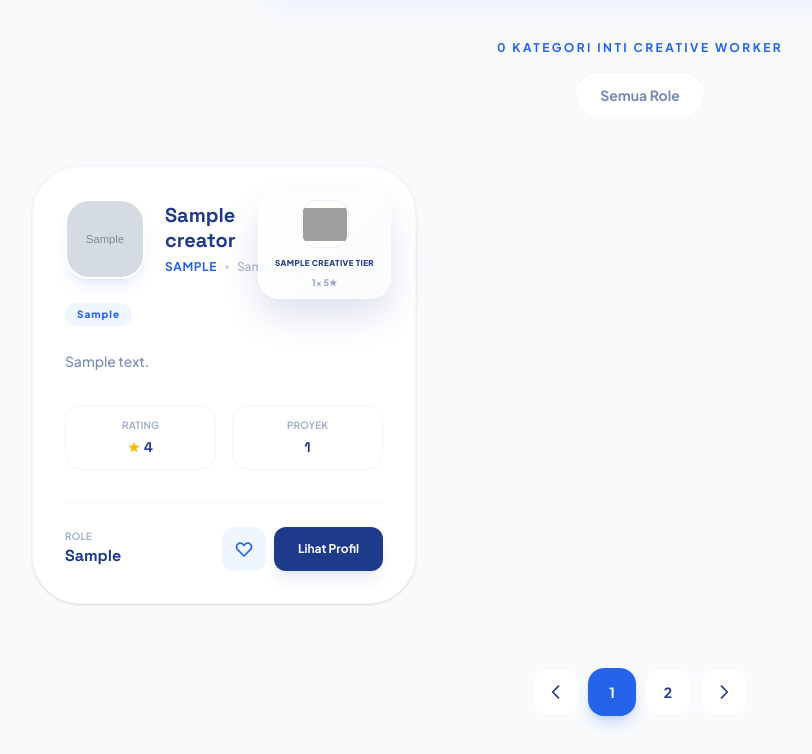
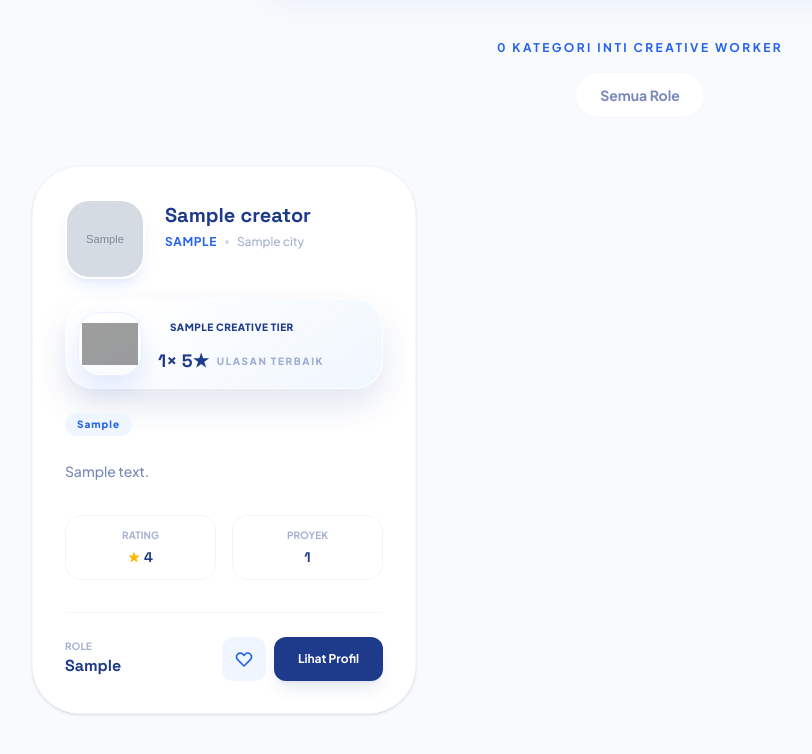
Before and after one commit to ollafadillah/Laravel-Konekin, a Laravel app: template resources/views/creators/index.blade.php in a window 1280 px wide. Shown: the part 348-1102 px from the top of the page, without its empty margins (0-812 px from the left). Run offline with Laravel 12, Linux system fonts and the light colour scheme; the template is opened without the code that fills it: most values are stand-ins (such as "Sample title", 1, 10 or a date in 2020); grey boxes marked "Sample" are stand-in pictures; data that the repository does not hold is empty; style sheets or scripts are compiled from the project's sources; parts of the project's set-up code (start-up, migrations or seed data) failed here and were passed over; some libraries are stand-ins or nearby versions; grey boxes are pictures that could not be loaded.

Commit message:
about us design

```diff
--- a/app/Models/User.php
+++ b/app/Models/User.php
@@ -127,21 +127,21 @@ class User extends Authenticatable implements JWTSubject  // implements JWTSubje
         if ($fiveStarCount >= 20) {
             return [
                 'name' => 'Expert',
-                'badge' => asset('images/badges/star-red.jpg'),
+                'badge' => asset('images/assets/red%20star.png'),
                 'color' => 'text-rose-600',
                 'bg' => 'bg-rose-50',
             ];
         } elseif ($fiveStarCount >= 10) {
             return [
                 'name' => 'Intermediate',
-                'badge' => asset('images/badges/star-blue.jpg'),
+                'badge' => asset('images/assets/blue%20star.jpg'),
                 'color' => 'text-blue-600',
                 'bg' => 'bg-blue-50',
             ];
         } elseif ($fiveStarCount >= 1) {
             return [
                 'name' => 'Beginner',
-                'badge' => asset('images/badges/star-yellow.jpg'),
+                'badge' => asset('images/assets/yellow%20stars.jpg'),
                 'color' => 'text-amber-600',
                 'bg' => 'bg-amber-50',
             ];
--- a/resources/views/creators/index.blade.php
+++ b/resources/views/creators/index.blade.php
@@ -27,18 +27,31 @@
             border: 1px solid rgba(255, 255, 255, 0.3);
         }
         .creative-tier-chip {
-            background: linear-gradient(135deg, rgba(255,255,255,0.96), rgba(248,250,252,0.86));
-            box-shadow: 0 18px 35px rgba(30, 58, 138, 0.14);
+            width: 100%;
+            background:
+                radial-gradient(circle at 22% 12%, rgba(255,255,255,0.92), transparent 34%),
+                linear-gradient(145deg, rgba(255,255,255,0.96), rgba(239,246,255,0.9));
+            box-shadow: 0 16px 32px rgba(30, 58, 138, 0.12);
         }
-        .creative-tier-chip img {
+        .creative-tier-chip .tier-art {
+            background: linear-gradient(145deg, #FFFFFF, #F8FAFC);
+            box-shadow: inset 0 0 0 1px rgba(37,99,235,0.08), 0 12px 24px rgba(37,99,235,0.12);
+        }
+        .creative-tier-chip .tier-art img {
             mix-blend-mode: multiply;
         }
         .creative-tier-chip.is-expert {
-            background: linear-gradient(135deg, #0F172A, #1E3A8A);
-            box-shadow: 0 18px 35px rgba(244, 63, 94, 0.18);
+            background:
+                radial-gradient(circle at 25% 10%, rgba(255,255,255,0.18), transparent 34%),
+                linear-gradient(145deg, #0F172A, #1E3A8A 70%, #BE123C);
+            box-shadow: 0 16px 32px rgba(244, 63, 94, 0.18);
         }
-        .creative-tier-chip.is-expert img {
-            mix-blend-mode: normal;
+        .creative-tier-chip.is-expert .tier-art {
+            background: linear-gradient(145deg, rgba(15,23,42,0.9), rgba(30,58,138,0.82));
+            box-shadow: inset 0 0 0 1px rgba(255,255,255,0.12), 0 12px 24px rgba(15,23,42,0.3);
+        }
+        .creative-tier-chip.is-expert .tier-art img {
+            mix-blend-mode: screen;
         }
     </style>
 </head>
@@ -125,31 +138,36 @@
                     {!! $borderDecor !!}
                     <div class="relative z-10 flex flex-col h-full">
                         <!-- Profile Header -->
-                        <div class="flex items-start gap-5 mb-6 relative">
+                        <div class="flex items-start gap-5 mb-5 relative">
                             <div class="w-20 h-20 rounded-[1.5rem] overflow-hidden shrink-0 border-2 border-white shadow-lg shadow-[#2563EB]/10 group-hover:scale-105 transition-transform">
                                 <img src="{{ $creator->profile_photo ?? 'https://ui-avatars.com/api/?name='.urlencode($creator->name).'&background=2563EB&color=fff' }}" alt="{{ $creator->name }}" class="w-full h-full object-cover">
                             </div>
-                            <div class="flex-grow pt-1">
-                                <h3 class="text-xl font-display font-bold text-[#1E3A8A] leading-tight group-hover:text-[#2563EB] transition-colors pr-24">{{ $creator->name }}</h3>
+                            <div class="flex-grow pt-1 min-w-0">
+                                <h3 class="text-xl font-display font-bold text-[#1E3A8A] leading-tight group-hover:text-[#2563EB] transition-colors">{{ $creator->name }}</h3>
                                 <div class="flex flex-wrap items-center gap-2 mt-1.5">
                                     <span class="text-xs font-bold text-[#2563EB] uppercase tracking-wider">{{ $creator->display_creative_category ?? 'Creative Worker' }}</span>
                                     <span class="w-1 h-1 bg-[#1E3A8A]/20 rounded-full"></span>
                                     <span class="text-xs font-medium text-[#1E3A8A]/40">{{ $creator->city ?? 'Domisili tidak diatur' }}</span>
                                 </div>
                             </div>
+                        </div>
 
-                            @if($creator->creative_tier)
-                                <div class="absolute -top-2 -right-2 creative-tier-chip {{ $creator->creative_tier['name'] === 'Expert' ? 'is-expert' : '' }} rounded-[1.35rem] border border-white/90 p-2 min-w-[5.5rem] text-center transition-all group-hover:-translate-y-1 group-hover:rotate-2" title="{{ $creator->creative_tier['name'] }} - {{ $creator->five_star_ratings_count }} ulasan bintang 5">
-                                    <div class="mx-auto w-12 h-12 rounded-2xl {{ $creator->creative_tier['name'] === 'Expert' ? 'bg-[#0F172A] border-rose-300/20' : 'bg-white border-[#2563EB]/10' }} border flex items-center justify-center overflow-hidden">
-                                        <img src="{{ $creator->creative_tier['badge'] }}" alt="{{ $creator->creative_tier['name'] }} Badge" class="w-11 h-11 object-contain transition-transform group-hover:scale-110">
-                                    </div>
-                                    <span class="mt-1.5 inline-flex px-2 py-0.5 rounded-full {{ $creator->creative_tier['bg'] }} {{ $creator->creative_tier['color'] }} text-[8px] font-black uppercase tracking-wider">
+                        @if($creator->creative_tier)
+                            <div class="creative-tier-chip {{ $creator->creative_tier['name'] === 'Expert' ? 'is-expert' : '' }} rounded-[1.8rem] border border-white/90 p-3 mb-6 flex items-center gap-4 transition-all group-hover:-translate-y-1" title="{{ $creator->creative_tier['name'] }} - {{ $creator->five_star_ratings_count }} ulasan bintang 5">
+                                <div class="tier-art w-16 h-16 rounded-[1.35rem] flex items-center justify-center overflow-hidden shrink-0">
+                                    <img src="{{ $creator->creative_tier['badge'] }}" alt="{{ $creator->creative_tier['name'] }} Badge" class="w-14 h-14 object-contain transition-transform group-hover:scale-110">
+                                </div>
+                                <div class="min-w-0">
+                                    <span class="inline-flex px-3 py-1 rounded-full {{ $creator->creative_tier['name'] === 'Expert' ? 'bg-white/10 text-rose-100 border border-white/10' : $creator->creative_tier['bg'].' '.$creator->creative_tier['color'] }} text-[10px] font-black uppercase tracking-wider">
                                         {{ $creator->creative_tier['name'] }}
                                     </span>
-                                    <span class="block mt-1 text-[9px] font-extrabold {{ $creator->creative_tier['name'] === 'Expert' ? 'text-white/70' : 'text-[#1E3A8A]/45' }}">{{ $creator->five_star_ratings_count }}x 5&#9733;</span>
+                                    <div class="mt-2 flex flex-wrap items-center gap-2">
+                                        <span class="text-lg font-display font-bold {{ $creator->creative_tier['name'] === 'Expert' ? 'text-white' : 'text-[#1E3A8A]' }}">{{ $creator->five_star_ratings_count }}&times; 5&#9733;</span>
+                                        <span class="text-[10px] font-extrabold uppercase tracking-[0.16em] {{ $creator->creative_tier['name'] === 'Expert' ? 'text-white/55' : 'text-[#1E3A8A]/40' }}">Ulasan Terbaik</span>
+                                    </div>
                                 </div>
-                            @endif
-                        </div>
+                            </div>
+                        @endif
 
                         <!-- Skills & Stats -->
                         <div class="flex-grow">
```
Also changed, not shown: resources/views/creators/show.blade.php (+32 -17 lines), resources/views/dashboard/creative.blade.php (+24 -12 lines), ml-service/models/silhouette_plot.png.
